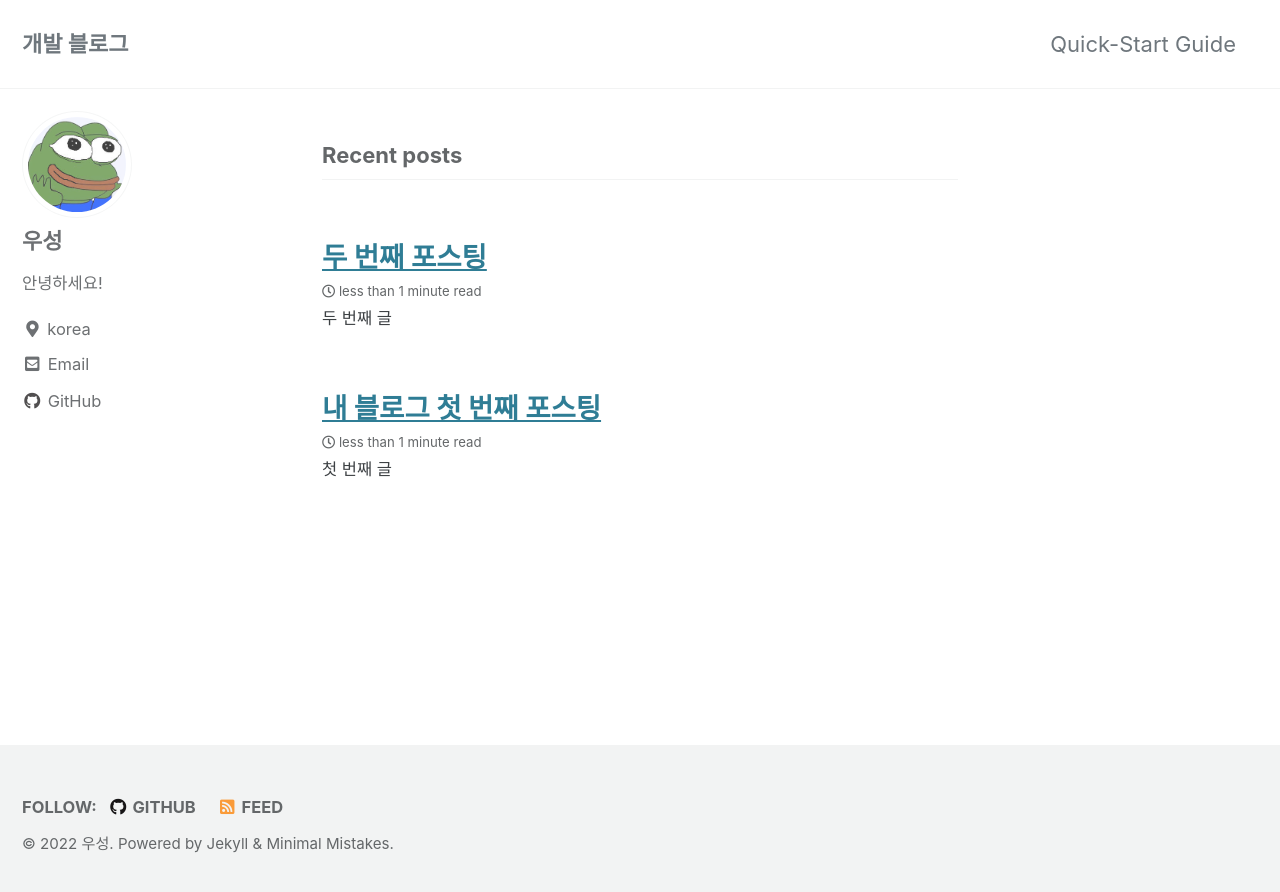
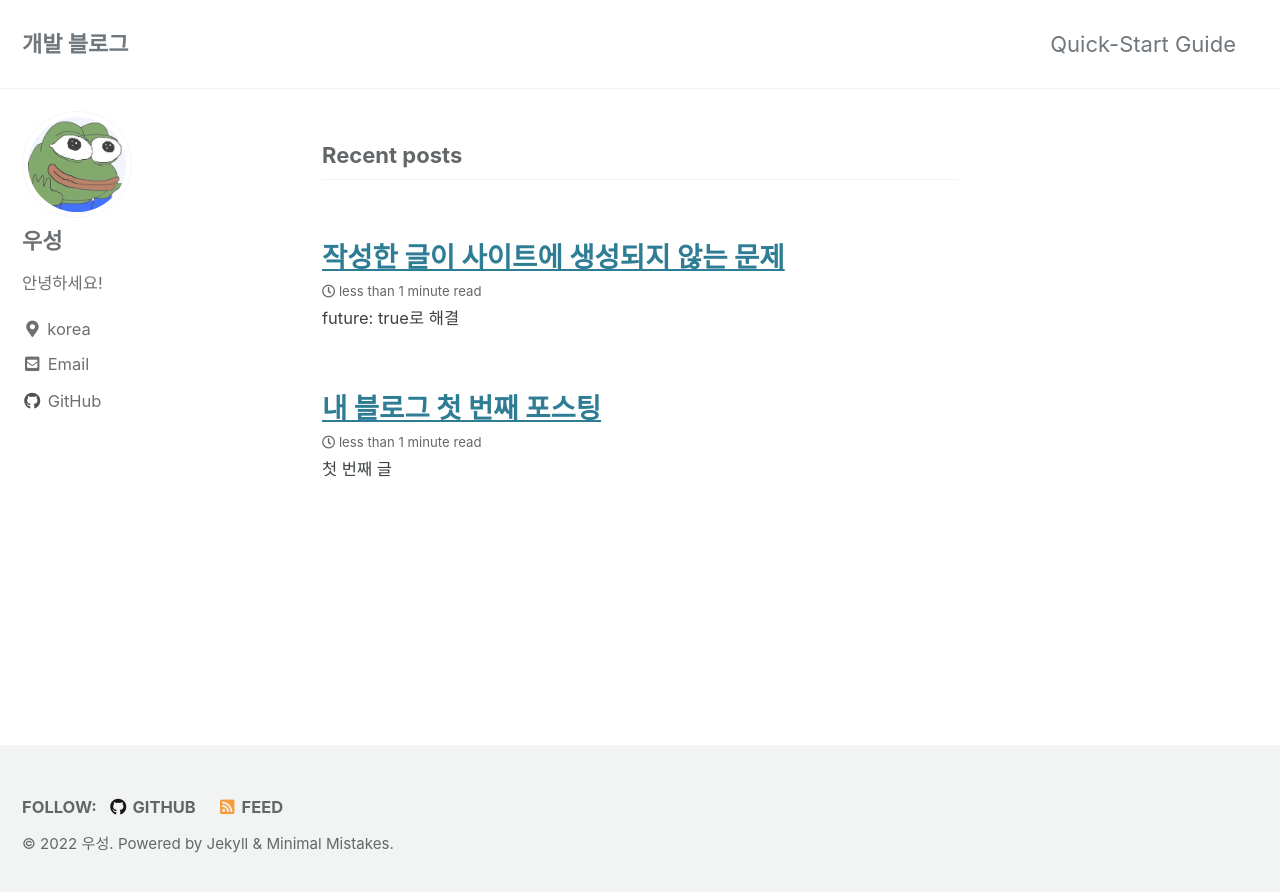
Before and after one commit to wooseongryu/wooseongryu.github.io, a Jekyll site: the page built from index.html, in a window 1280 px wide. Shown: the top 892 px of the page. Built offline with Jekyll 4.4.1, drawn with Linux system fonts in a browser that asks for light colours; cached includes are drawn as plain includes; the list of posts is cut into pages by our own code.

Commit message:
제목 수정

```diff
--- a/_posts/2022-06-18-second-post.md
+++ b/_posts/2022-06-18-second-post.md
@@ -1,6 +1,6 @@
 ---
-title: "두 번째 포스팅"
-excerpt: "두 번째 글"
+title: "작성한 글이 사이트에 생성되지 않는 문제"
+excerpt: "future: true로 해결"
 
 categories:
     - Blog
```
Also changed, not shown: other parts of _posts/2022-06-18-second-post.md (+0 -1 lines).
